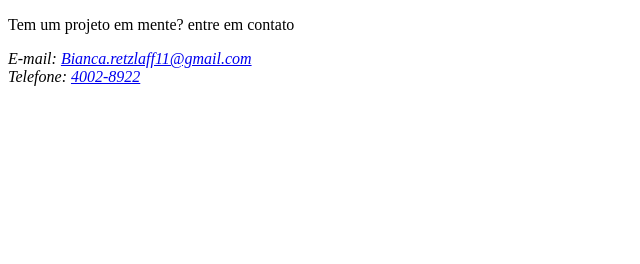
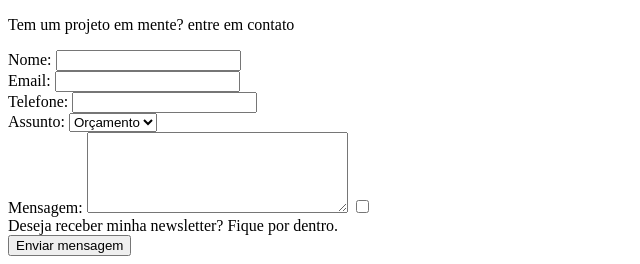
Before and after one commit to CtrlBia/Primeiro-site, a plain HTML site: page index.html in a window 1280 px wide. Shown: the part 612-876 px from the top of the page, without its empty margins (0-640 px from the left). Before the commit the page ends 800 px from the top, so only its background shows below. Drawn offline with Linux system fonts and the light colour scheme.

Commit message:
Formulário
Aprendi a inserir formulários no código

```diff
--- a/index.html
+++ b/index.html
@@ -71,10 +71,37 @@
 
             <p>Tem um projeto em mente? entre em contato</p>
 
-            <Address>
-                E-mail: <a href="mailto:Bianca.retzlaff11@gmail.com">Bianca.retzlaff11@gmail.com</a><!--link clicavel pro email--><br><!--quebra de linha-->
-                Telefone: <a href="tel:4002-8922">4002-8922</a>
-            </Address>
+            <form action="">
+
+                <label for="nome">Nome: </label>
+                <input type="text" id="nome" name="nome" required><br>
+
+                <label for="email">Email: </label>
+                <input type="email" id="email" name="email" required><br>
+
+                <label for="telefone">Telefone: </label>
+                <input type="tel" id="telefone" name="telefone"><br>
+
+                <label for="assunto">Assunto: </label>
+                <select name="assunto" id="assunto" required>
+                    <option value="orcamento">Orçamento</option>
+                    <option value="duvida">Dúvida</option>
+                    <option value="outro">Outro</option>
+                </select>
+
+                <br>
+
+                <label for="mensagem">Mensagem: </label>
+                <textarea name="mensagem" id="mensagem" cols="30" rows="5"></textarea>
+
+                <input type="checkbox" id="inscricao" name="inscricao"> <br>
+                <label for="inscricao">Deseja receber minha newsletter? Fique por dentro.</label>
+
+                <br>
+
+                <input type="submit" value="Enviar mensagem">
+
+            </form>
 
         </section>
     </footer>
```
